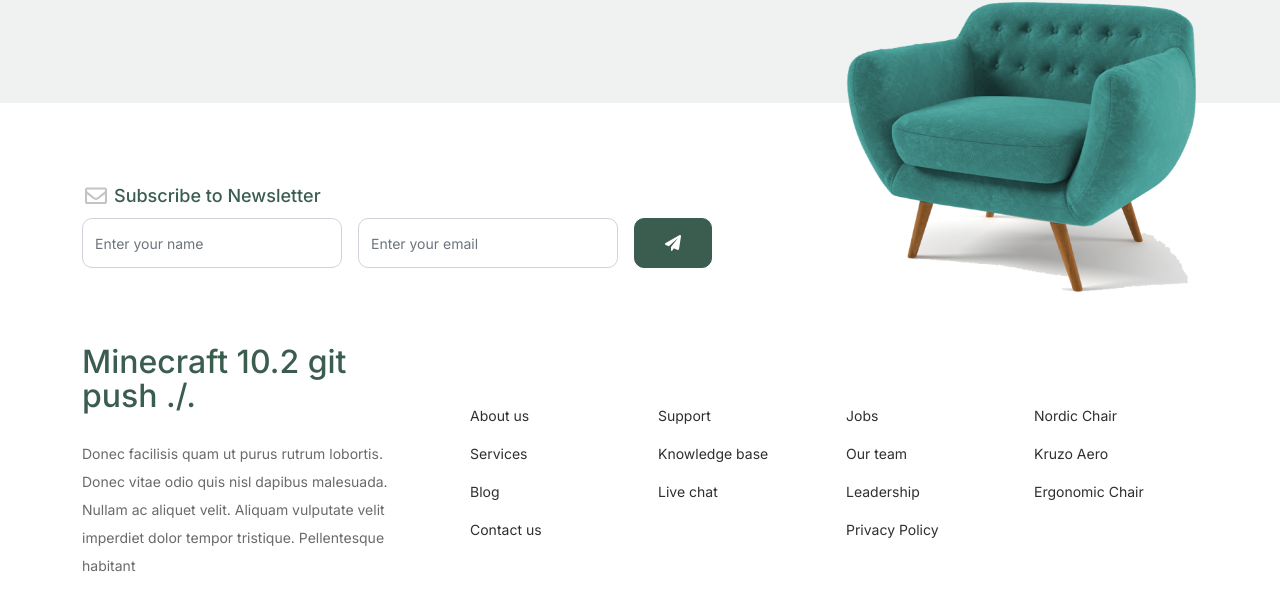
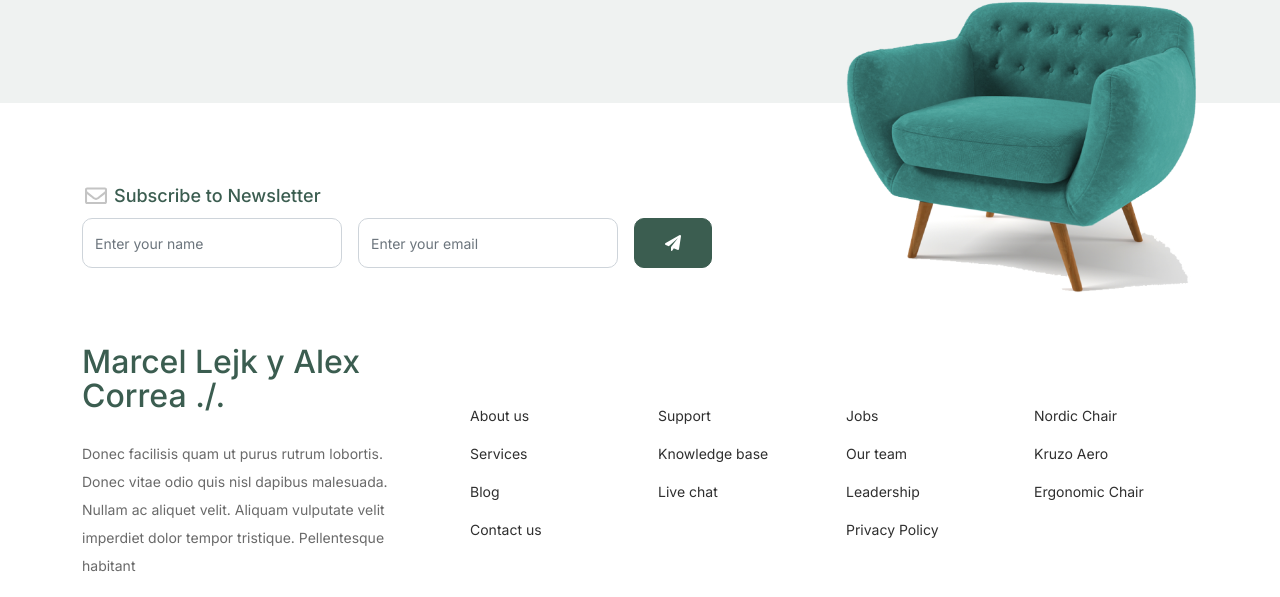
Before and after one commit to marcelosans/examenm5uf2, a plain HTML site: page template/furni-1.0.0/index.html in a window 1280 px wide. Shown: the part 4256-4853 px from the top of the page. Drawn offline with Linux system fonts and the light colour scheme.

Commit message:
cambiar par de cosas p1 azul index

```diff
--- a/template/furni-1.0.0/index.html
+++ b/template/furni-1.0.0/index.html
@@ -465,7 +465,7 @@
 
 				<div class="row g-5 mb-5">
 					<div class="col-lg-4">
-						<div class="mb-4 footer-logo-wrap"><a href="#" class="footer-logo">Minecraft 10.2 git push ./<span>.</span></a></div>
+						<div class="mb-4 footer-logo-wrap"><a href="#" class="footer-logo">Marcel Lejk y Alex Correa ./<span>.</span></a></div>
 						<p class="mb-4">Donec facilisis quam ut purus rutrum lobortis. Donec vitae odio quis nisl dapibus malesuada. Nullam ac aliquet velit. Aliquam vulputate velit imperdiet dolor tempor tristique. Pellentesque habitant</p>
 
 						<ul class="list-unstyled custom-social">
```
